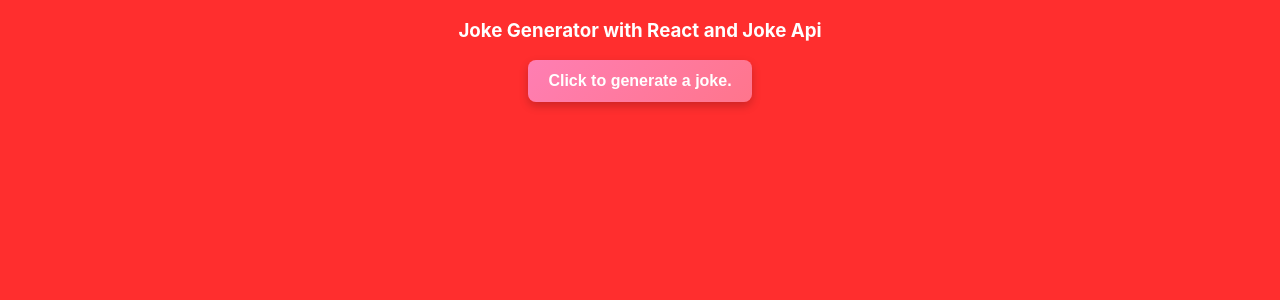
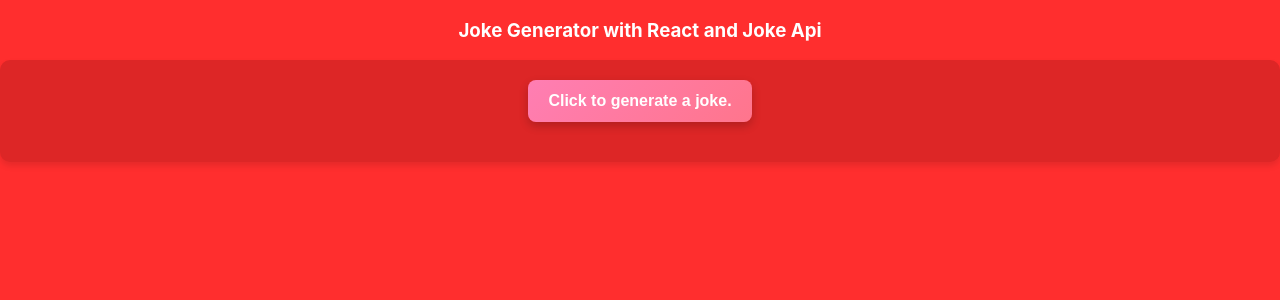
Before and after one commit to patel-vansh1607/jokes_generator, a React (Create React App) app: page / in a window 1280 px wide. Shown: the top 300 px of the page. Built offline with nearby package versions, Linux system fonts and the light colour scheme.

Commit message:
Rename class from 'joke' to 'joke-container' for improved clarity in joke.js

```diff
--- a/src/pages/joke.js
+++ b/src/pages/joke.js
@@ -13,7 +13,7 @@
     };
 
     return (
-        <div className="joke">
+        <div className="joke-container">
             <Button callApi={fetchApi} />
             <p>{Joke}</p>
         </div>
```
